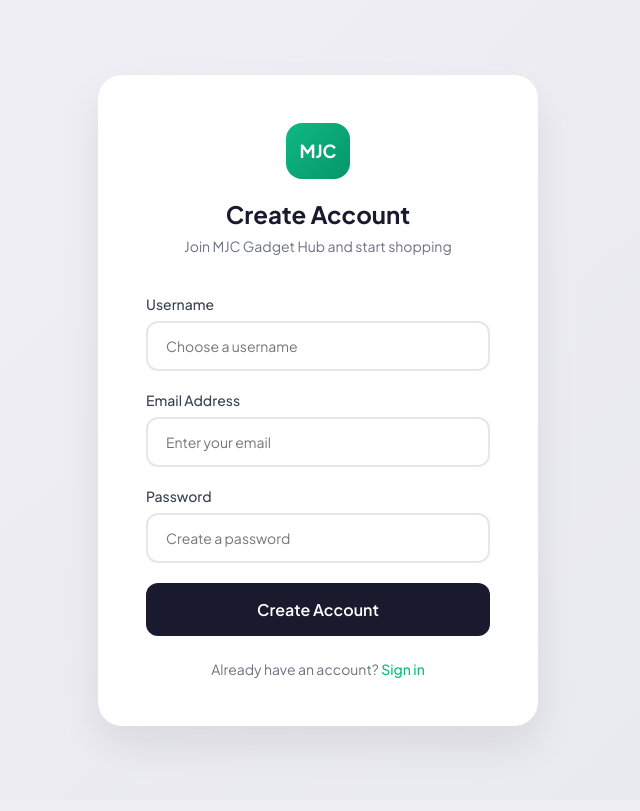
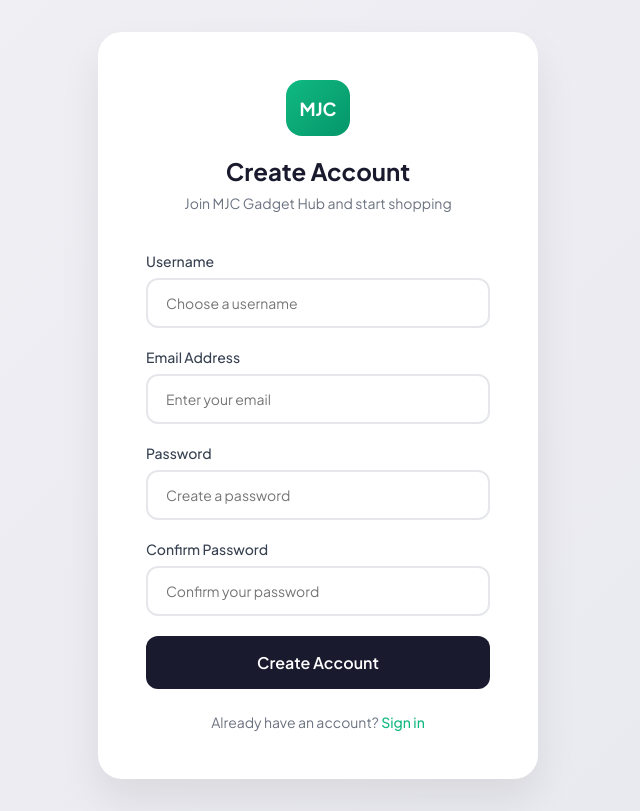
Before and after one commit to Maur1k/gadget_hub, a Flask app: page /auth/register in a window 1280 px wide. Shown: the whole page, without its empty margins (322-962 px from the left). Before the commit the page ends 753 px from the top, so only its background shows below. Run offline with Flask 3, Linux system fonts and the light colour scheme; some libraries are stand-ins or nearby versions.

Commit message:
ok na yah

```diff
--- a/app/routes/auth.py
+++ b/app/routes/auth.py
@@ -111,34 +111,34 @@ def register():
         confirm_password = request.form.get('confirm_password', '')
 
         # Validate input fields
-        if not email or not username or not password:
+        if not email or not username or not password or not confirm_password:
             flash('All fields are required', 'error')
-            return render_template('auth/register.html')
+            return render_template('auth/register.html', email=email, username=username)
 
         # Validate email format
         if not validate_email(email):
             flash('Invalid email format', 'error')
-            return render_template('auth/register.html')
+            return render_template('auth/register.html', email=email, username=username)
 
         # Validate username
         if len(username) < 3:
             flash('Username must be at least 3 characters long', 'error')
-            return render_template('auth/register.html')
+            return render_template('auth/register.html', email=email, username=username)
 
         if not username.replace('_', '').replace('-', '').isalnum():
             flash('Username can only contain letters, numbers, hyphens, and underscores', 'error')
-            return render_template('auth/register.html')
+            return render_template('auth/register.html', email=email, username=username)
 
         # Validate password
         is_valid, error_msg = validate_password(password)
         if not is_valid:
             flash(error_msg, 'error')
-            return render_template('auth/register.html')
+            return render_template('auth/register.html', email=email, username=username)
 
         # Check password confirmation
         if password != confirm_password:
             flash('Passwords do not match', 'error')
-            return render_template('auth/register.html')
+            return render_template('auth/register.html', email=email, username=username)
 
         cursor = mysql.connection.cursor()
 
@@ -147,14 +147,14 @@ def register():
         if cursor.fetchone():
             cursor.close()
             flash('Email already registered. Please use a different email.', 'error')
-            return render_template('auth/register.html')
+            return render_template('auth/register.html', email=email, username=username)
 
         # Check if username already exists
         cursor.execute("SELECT id FROM user WHERE username = %s", (username,))
         if cursor.fetchone():
             cursor.close()
             flash('Username already taken. Please choose a different username.', 'error')
-            return render_template('auth/register.html')
+            return render_template('auth/register.html', email=email, username=username)
 
         # Create new user
         try:
--- a/app/templates/auth/register.html
+++ b/app/templates/auth/register.html
@@ -28,15 +28,19 @@
             <form method="POST" class="auth-form">
                 <div class="form-group">
                     <label class="form-label">Username</label>
-                    <input type="text" name="username" class="form-input" required placeholder="Choose a username">
+                    <input type="text" name="username" class="form-input" required placeholder="Choose a username" value="{{ username or '' }}">
                 </div>
                 <div class="form-group">
                     <label class="form-label">Email Address</label>
-                    <input type="email" name="email" class="form-input" required placeholder="Enter your email">
+                    <input type="email" name="email" class="form-input" required placeholder="Enter your email" value="{{ email or '' }}">
                 </div>
                 <div class="form-group">
                     <label class="form-label">Password</label>
                     <input type="password" name="password" class="form-input" required placeholder="Create a password">
+                </div>
+                <div class="form-group">
+                    <label class="form-label">Confirm Password</label>
+                    <input type="password" name="confirm_password" class="form-input" required placeholder="Confirm your password">
                 </div>
                 <button type="submit" class="auth-btn">Create Account</button>
             </form>
```
